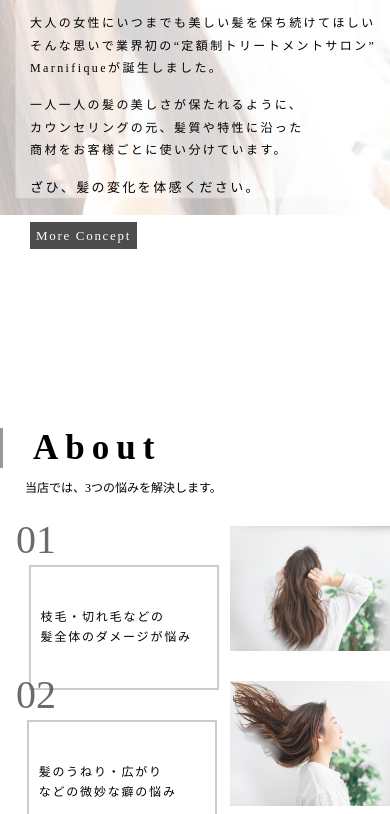
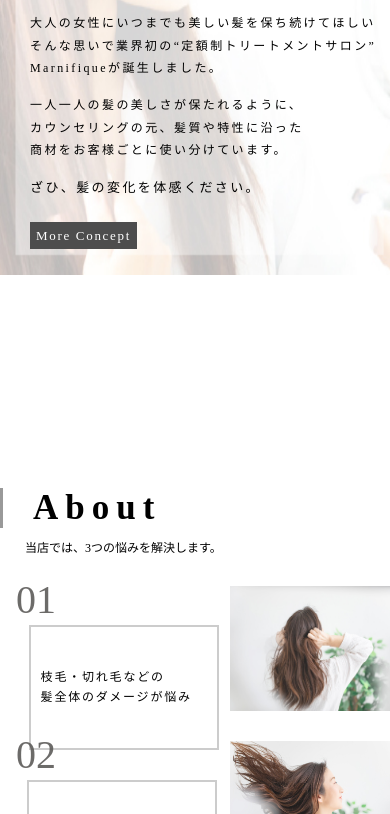
Before and after one commit to tusdurannnn/hairsalon, a plain HTML site: page index.html in a window 390 px wide. Shown: the part 462-1276 px from the top of the page. Drawn offline with nearby package versions, Linux system fonts and the light colour scheme; some packages are replaced by stand-ins of ours; a script that the page names is missing.

Commit message:
Update header.css

```diff
--- a/header.css
+++ b/header.css
@@ -482,7 +482,7 @@ div#concept.concept {
     position: relative;
     left: 0;
     bottom: 363px;
-    height: 330px;
+    height: 390px;
 }
     .moreconcept {
     background-color: #4D4D4D;
```
